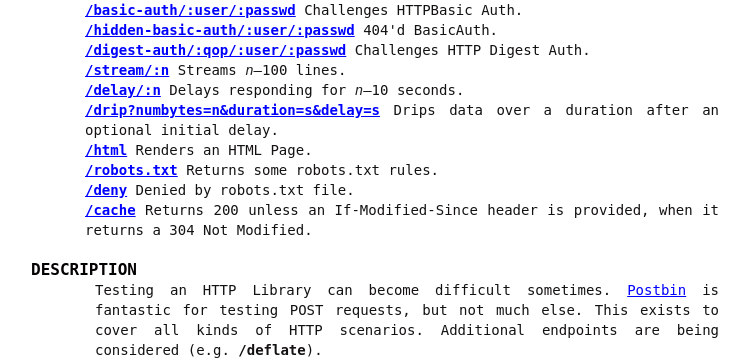
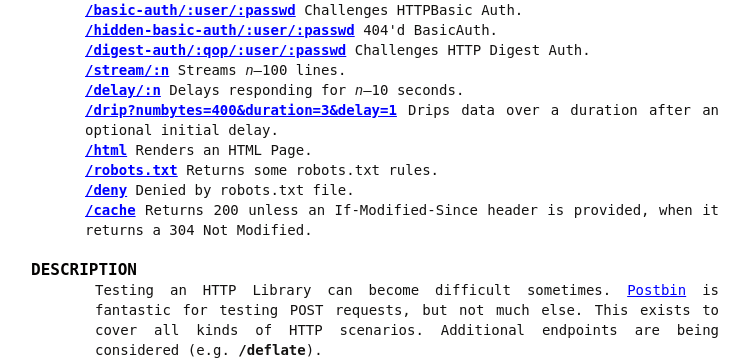
Before and after one commit to postmanlabs/httpbin, a Flask app: page / in a window 1280 px wide. Shown: the part 487-849 px from the top of the page, without its empty margins (1-750 px from the left). Run offline with Flask 2, Linux system fonts and the light colour scheme; parts of the project's set-up code (start-up, migrations or seed data) failed here and were passed over; some libraries are stand-ins or nearby versions.

Commit message:
update drip HTML link

```diff
--- a/httpbin/templates/httpbin.1.html
+++ b/httpbin/templates/httpbin.1.html
@@ -30,7 +30,7 @@
 <li><a href="/digest-auth/auth/user/passwd"><code>/digest-auth/:qop/:user/:passwd</code></a> Challenges HTTP Digest Auth.</li>
 <li><a href="/stream/20"><code>/stream/:n</code></a> Streams <em>n</em>–100 lines.</li>
 <li><a href="/delay/3"><code>/delay/:n</code></a> Delays responding for <em>n</em>–10 seconds.</li>
-<li><a href="/drip?numbytes=n&duration=s&delay=s"><code>/drip?numbytes=n&duration=s&delay=s</code></a> Drips data over a duration after an optional initial delay.</li>
+<li><a href="/drip?numbytes=400&duration=3&delay=1"><code>/drip?numbytes=400&duration=3&delay=1</code></a> Drips data over a duration after an optional initial delay.</li>
 <li><a href="/html" data-bare-link="true"><code>/html</code></a> Renders an HTML Page.</li>
 <li><a href="/robots.txt" data-bare-link="true"><code>/robots.txt</code></a> Returns some robots.txt rules.</li>
 <li><a href="/deny" data-bare-link="true"><code>/deny</code></a> Denied by robots.txt file.</li>
```
